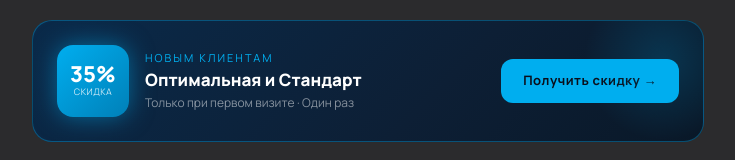
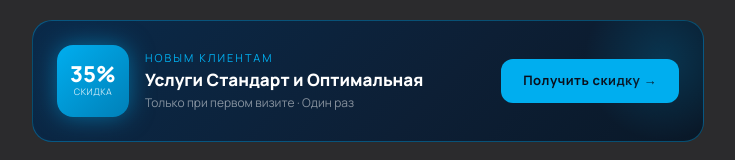
Before and after one commit to Slarck777/moi-robot, a Next.js app: page / in a window 1280 px wide. Shown: the part 781-941 px from the top of the page, without its empty margins (272-1007 px from the left). Built offline with nearby package versions, Linux system fonts and the light colour scheme.

Commit message:
swap service order in discount banner

```diff
--- a/components/marketing/NewClientOffer.tsx
+++ b/components/marketing/NewClientOffer.tsx
@@ -175,7 +175,7 @@ export function NewClientOffer() {
               <div>
                 <p style={{ fontSize: 11, letterSpacing: 2, color: ACCENT, textTransform: "uppercase", marginBottom: 4 }}>Новым клиентам</p>
                 <p style={{ fontSize: 17, fontWeight: 800, color: "#fff", lineHeight: 1.2, marginBottom: 4 }}>
-                  Оптимальная и Стандарт
+                  Услуги Стандарт и Оптимальная
                 </p>
                 <p style={{ fontSize: 12, color: "rgba(255,255,255,0.5)" }}>Только при первом визите · Один раз</p>
               </div>
```
